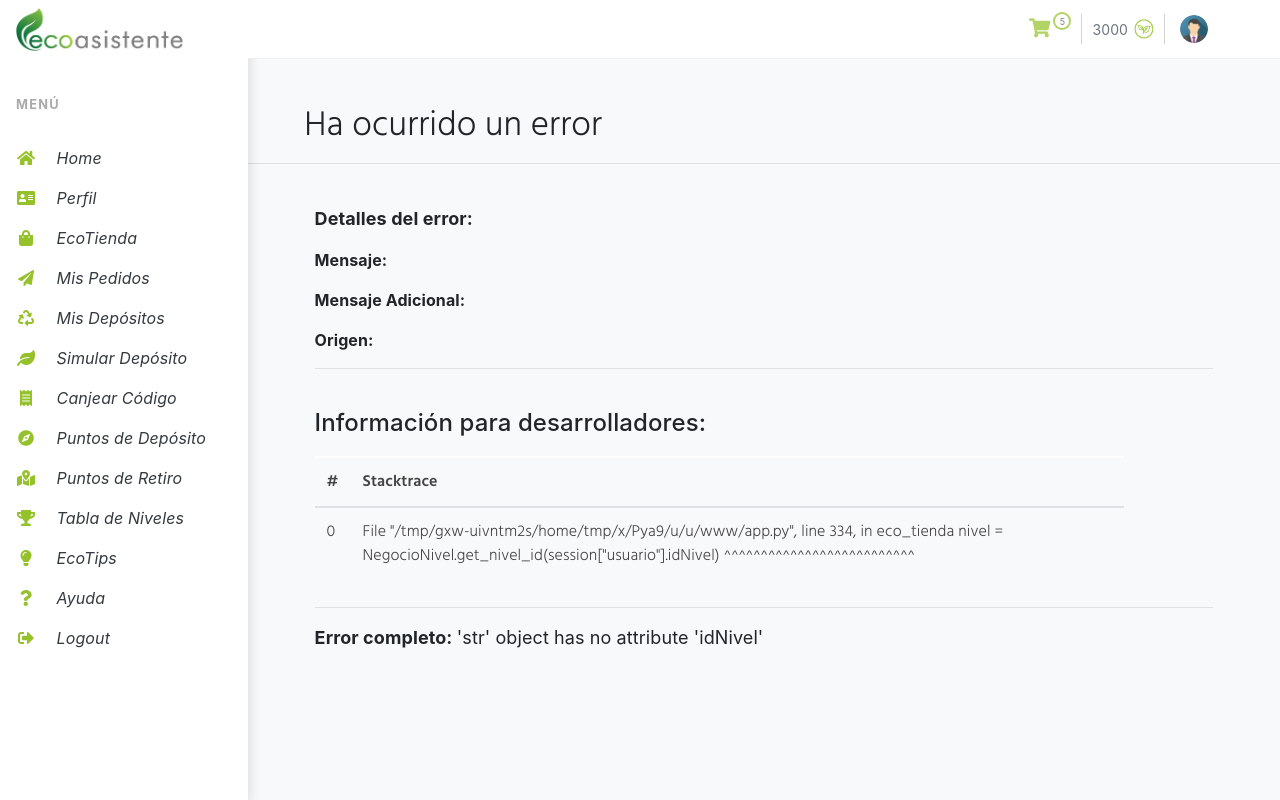
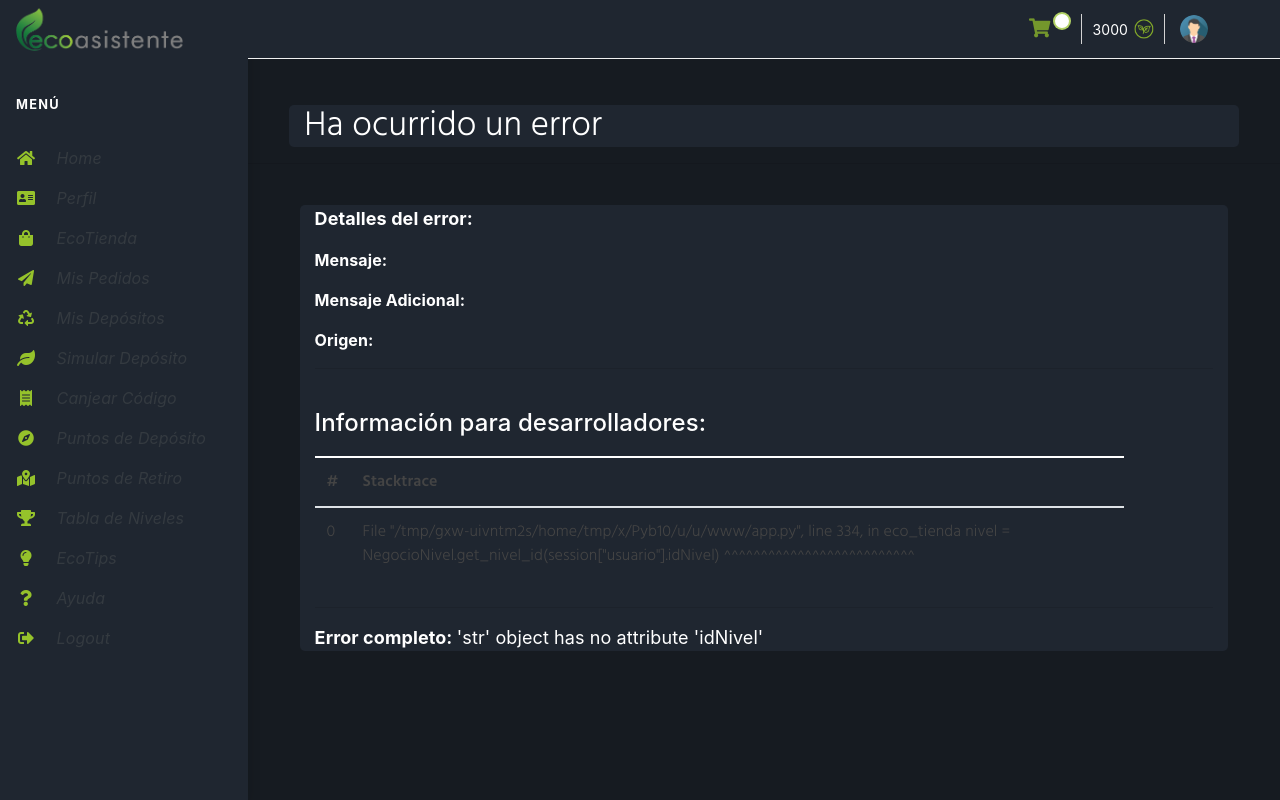
Before and after one commit to JoaquinCardonaRuiz/proyecto-final, a Flask app: page /eco-tienda in a window 1280 px wide. Run offline with Flask 2, Linux system fonts and the light colour scheme; the visitor is signed in with stand-in values (Sample User, id 1); data comes from the database, SQL or seed files in the repository; data that the repository does not hold is empty; some libraries are stand-ins or nearby versions.

Commit message:
css modo noche.

```diff
--- a/static/css/layout.css
+++ b/static/css/layout.css
@@ -1,6 +1,19 @@
  ::-webkit-scrollbar {
 	width: 8px;
   }
+
+  body{
+	  background-color: #161b21ff !important;
+  }
+
+  h1,h2,h3,h4,h5,h6,p,a,span,input,li,.nav-link,.nav-item{
+	  color: white !important;
+  }
+
+  .container, #sidebar,#up-bar,.modal-body,.modal-footer,.modal-header,.row,input,select{
+	background-color:#1f2630 !important;
+  }
+
 
   /* Track */
   ::-webkit-scrollbar-track {
```
